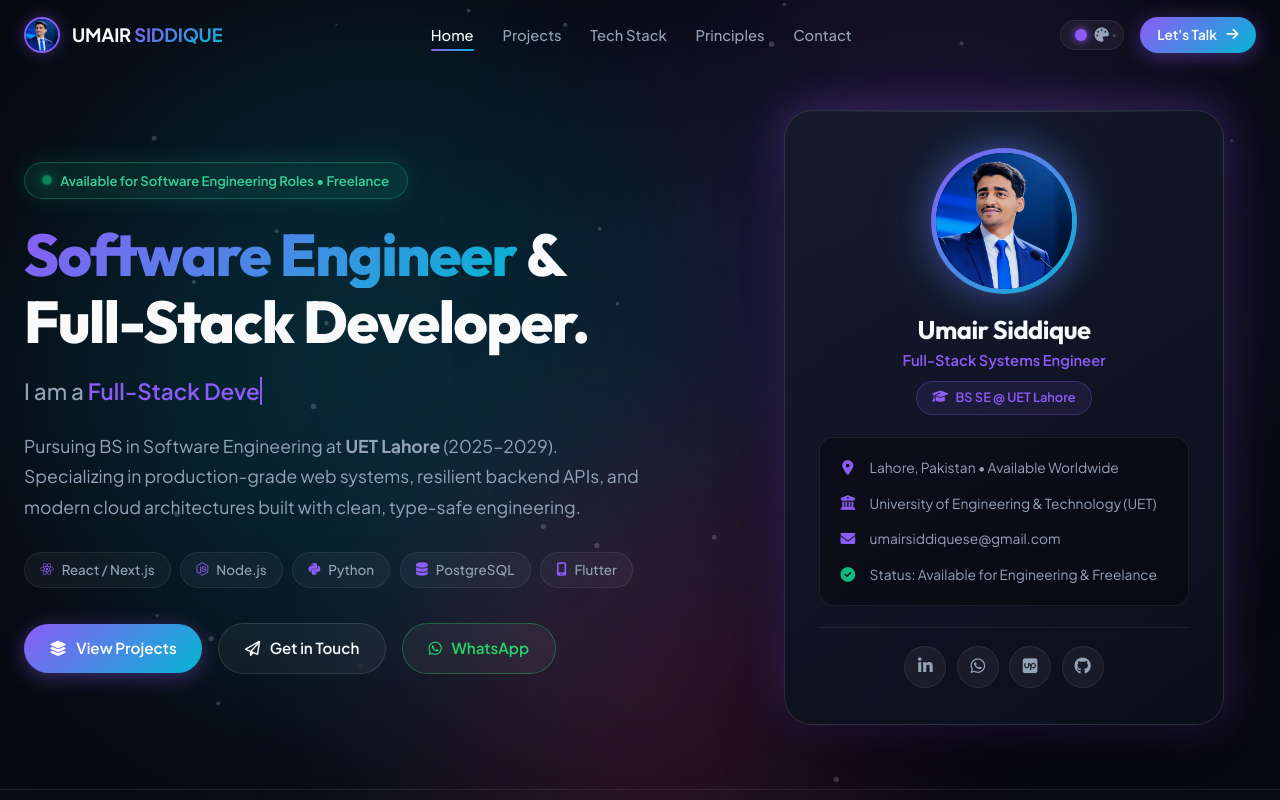
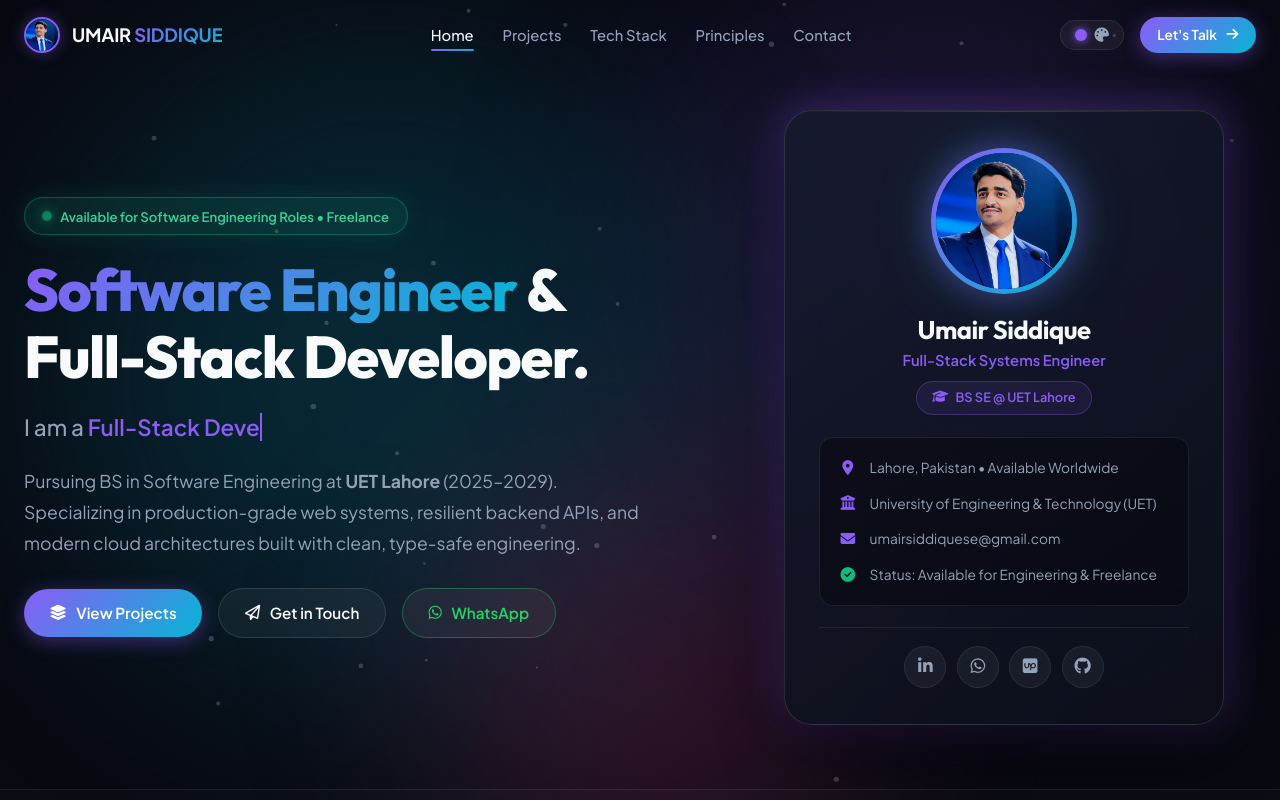
Before and after one commit to UmairSiddique-SE/umair-siddique-portfolio, a website: page index.html in a window 1280 px wide. Shown: the top 800 px of the page. Drawn offline with Linux system fonts and the light colour scheme.

Commit message:
updateline

```diff
--- a/index.html
+++ b/index.html
@@ -116,15 +116,6 @@
             <p class="hero-description">
               Pursuing BS in Software Engineering at <strong>UET Lahore</strong> (2025–2029). Specializing in production-grade web systems, resilient backend APIs, and modern cloud architectures built with clean, type-safe engineering.
             </p>
-
-            <!-- Modern Tech Chips Strip -->
-            <div class="hero-tech-strip">
-              <span class="tech-tag"><i class="fa-brands fa-react"></i> React / Next.js</span>
-              <span class="tech-tag"><i class="fa-brands fa-node-js"></i> Node.js</span>
-              <span class="tech-tag"><i class="fa-brands fa-python"></i> Python</span>
-              <span class="tech-tag"><i class="fa-solid fa-database"></i> PostgreSQL</span>
-              <span class="tech-tag"><i class="fa-solid fa-mobile-screen"></i> Flutter</span>
-            </div>
 
             <div class="hero-actions">
               <a href="#projects" class="btn btn-primary" id="hero-explore-projects">
```
